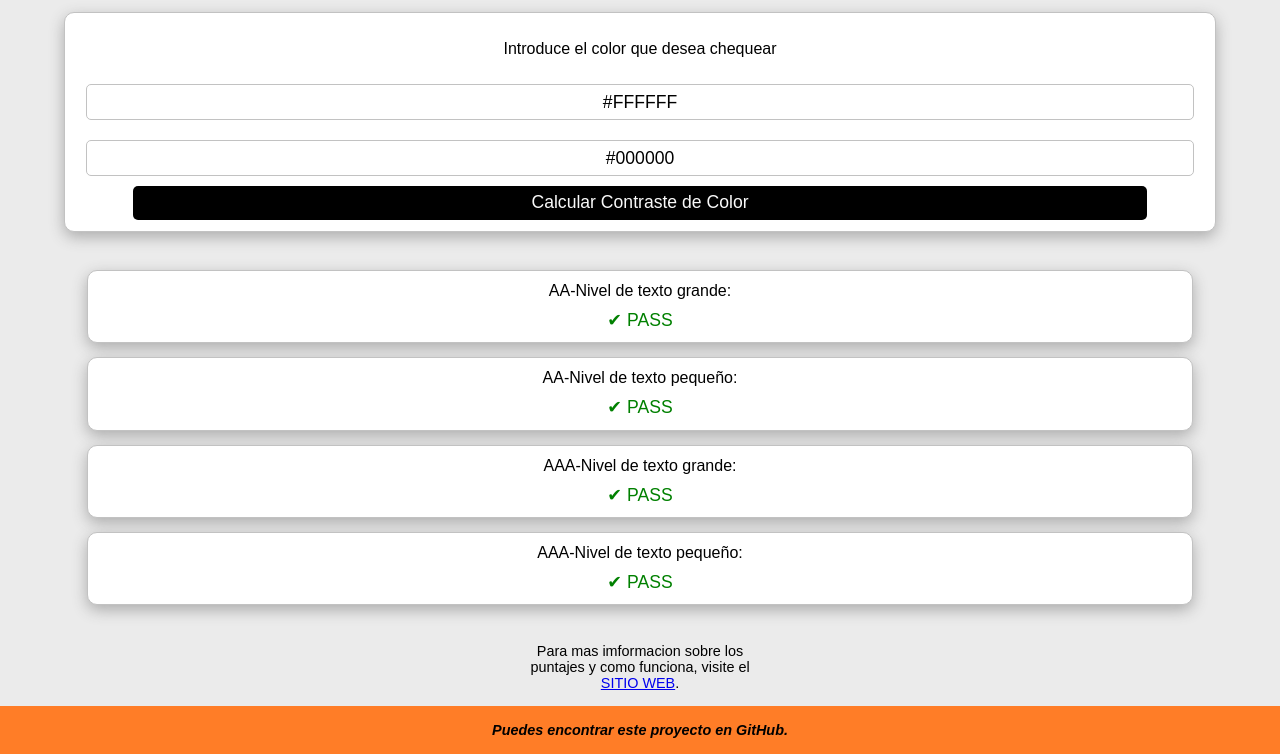
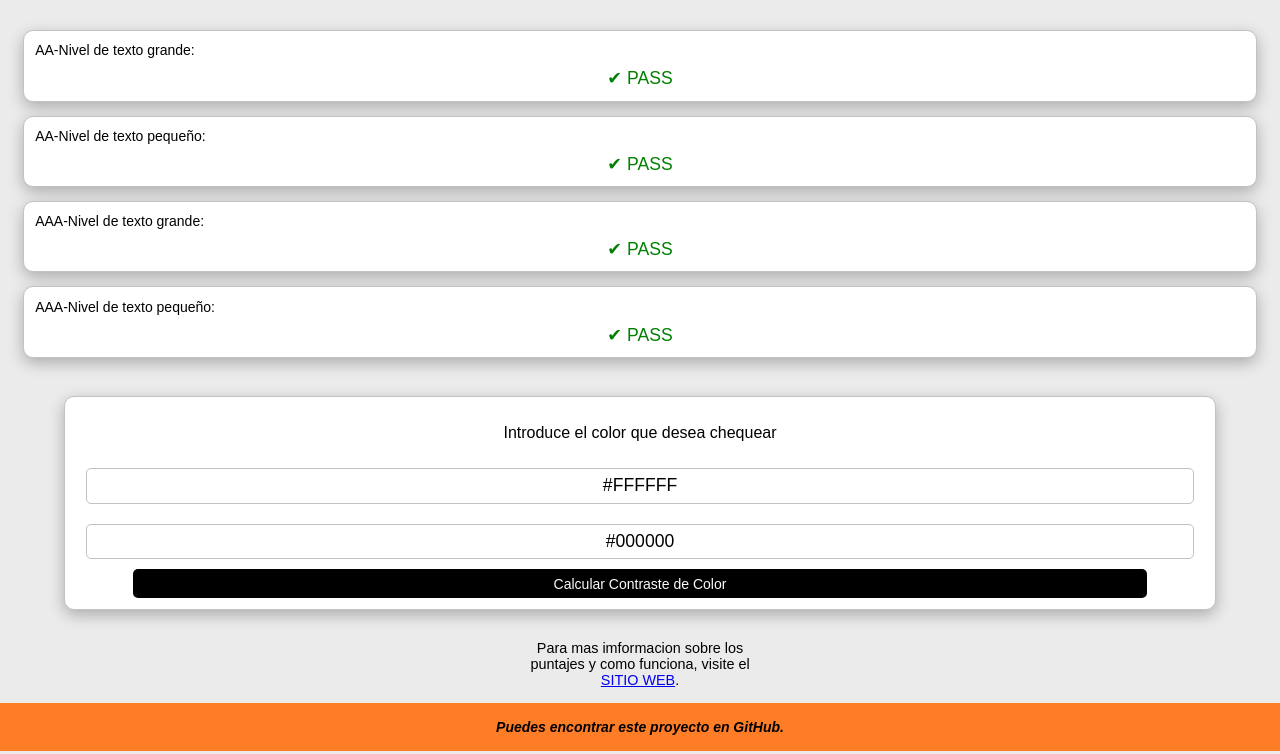
Before and after one commit to Franqsanz/color-contrast-checker-browser-extension, a browser extension: page index.html in a window 1280 px wide. Both pictures are taken after a click on the button "Calcular Contraste de Color". Shown: the part 184-938 px from the top of the page. Drawn offline with Linux system fonts and the light colour scheme.

Commit message:
add readme

```diff
--- a/css/style.css
+++ b/css/style.css
@@ -7,6 +7,7 @@ body {
 ::-webkit-scrollbar {
   width: 6px;
 }
+
 ::-webkit-scrollbar-thumb {
   border-radius: 5px;
   background: #505050;
@@ -16,12 +17,13 @@ header {
   border-top: 10px solid #ff7d27;
 }
 
-h1 {
+.contentLogo {
   width: 140px;
   font-size: 1.6rem;
   padding: 1.2rem;
   text-align: center;
   margin: 10px auto;
+  font-weight: 700;
   font-family: -apple-system, BlinkMacSystemFont, 'Segoe UI', Roboto, Oxygen,
     Ubuntu, Cantarell, 'Open Sans', 'Helvetica Neue', sans-serif;
 }
@@ -36,6 +38,7 @@ h1 {
   /* padding: 1.1rem; */
   margin: auto;
   text-align: center;
+  font-size: 14px;
 }
 
 .inputs {
@@ -90,13 +93,14 @@ button {
   border: none;
   margin: auto;
   border-radius: 5px;
+  font-size: 14px;
 }
 
-section {
+.contentResult {
   display: flex;
   flex-direction: column;
   padding: 1rem;
-  font-size: 1rem;
+  font-size: 14px;
 }
 
 li {
@@ -114,6 +118,7 @@ li {
   margin: 0;
   margin: 10px 0 0 0;
   font-size: 1.1rem;
+  text-align: center;
 }
 
 .green {
@@ -134,7 +139,7 @@ li {
 
 footer {
   text-align: center;
-  font-size: 0.9rem;
+  font-size: 14px;
   padding: 1rem;
   color: #000000;
   font-weight: bold;
--- a/index.html
+++ b/index.html
@@ -10,21 +10,20 @@
 
 <body>
     <header></header>
-    <h1>
+    <section class="contentLogo">
         <span class="title">Color</span>
         <span class="title">Contrast</span>
         <span class="title">Checker</span>
-    </h1>
-    <div class="contentChecker">
+    </section>
+    <section class="contentResult"></section>
+    <section class="contentChecker">
         <div class="inputs">
             <p>Introduce el color que desea chequear</p>
             <input type="text" class="color1" value="#FFFFFF">
             <input type="text" class="color2" value="#000000">
             <button id="btn">Calcular Contraste de Color</button>
-            <!-- <input type="button" id="btn" value="Calcular Contraste de Color"> -->
         </div>
-        <section></section>
-    </div>
+    </section>
     <p class="pInfo">
         Para mas imformacion sobre los puntajes y como funciona, visite el <a
             href="https://colorcontrastchecker.netlify.app" target="_black" rel="noopener">SITIO WEB</a>.
--- a/js/index.js
+++ b/js/index.js
@@ -1,5 +1,5 @@
 const btn = document.querySelector('#btn');
-const section = document.querySelector('section');
+const contentResult = document.querySelector('.contentResult');
 
 function hexToRgb(hex) {
     let shorthandRegex = /^#?([a-f\d])([a-f\d])([a-f\d])$/i;
@@ -71,5 +71,5 @@ btn.addEventListener('click', () => {
             : `<p class="red">✖ FAIL </p>`}
         </li>
     `;
-    section.innerHTML = result;
+    contentResult.innerHTML = result;
 });
```
Also changed, not shown: edge.png (added), manifest.json, 1 other file.
